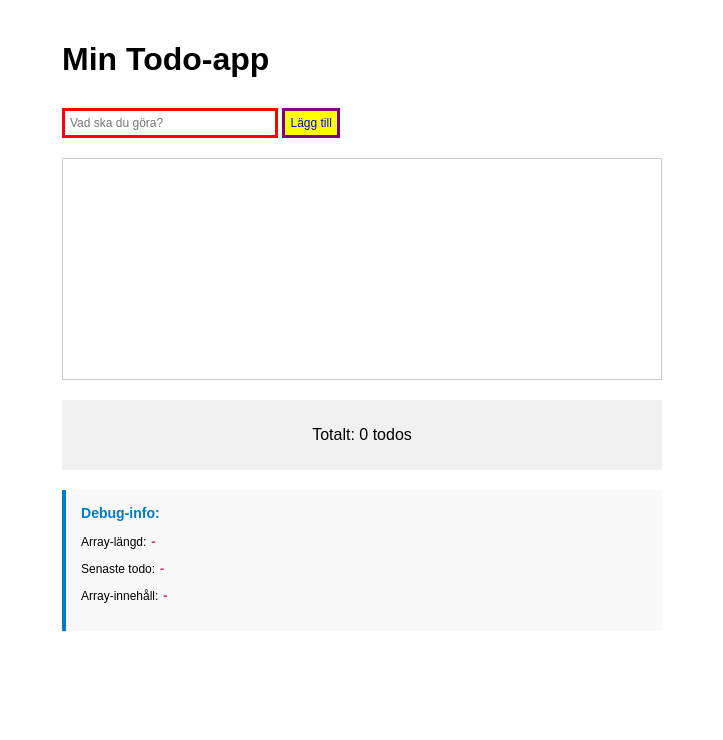
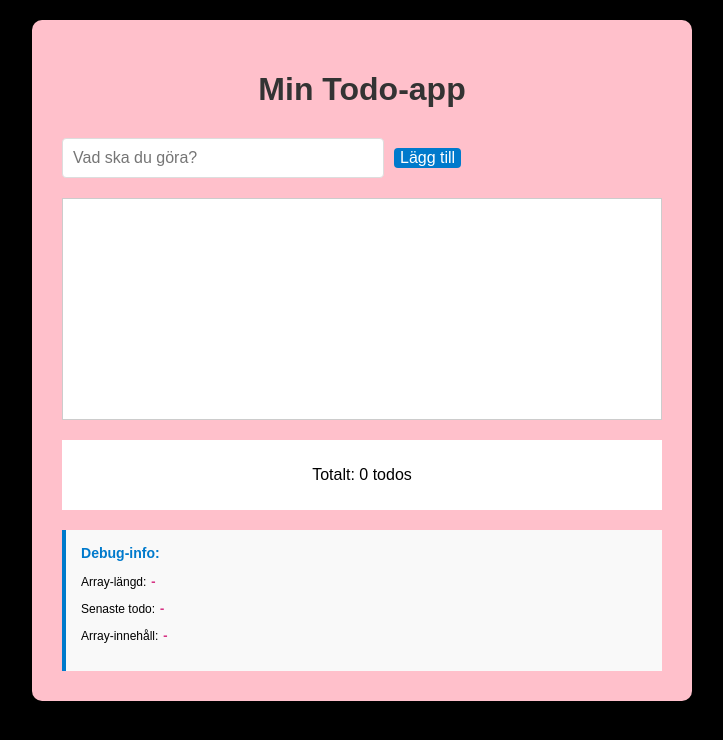
Before and after one commit to maxrub06/todolist-strate4, a plain HTML site: page index.html in a window 1280 px wide. Shown: the whole page, without its empty margins (278-1001 px from the left). Drawn offline with Linux system fonts and the light colour scheme.

Commit message:
Update style.css

```diff
--- a/style.css
+++ b/style.css
@@ -2,24 +2,27 @@
 
 body {
     font-family: Arial, sans-serif;
-    margin: 10px;
+    margin: 20px;
     /* Väldigt liten margin? */
-    background-color: white;
+    background-color: black;
     /* Kanske lite tråkigt? */
 }
 
 .container {
     max-width: 600px;
     margin: 0 auto;
-    padding: 10px;
+    padding: 30px;
+    background-color: pink;
+    border-radius: 10px;
+    box-shadow: 0 2px 10px rgba(0,0,0,0.1);
     /* För liten padding? */
     /* Ingen bakgrund eller skugga? Ser platt ut */
 }
 
 h1 {
-    text-align: left;
+    text-align: center;
     /* Borde kanske vara centrerad? */
-    color: black;
+    color: #333;
     /* Lite tråkig färg? */
     margin-bottom: 30px;
 }
@@ -27,32 +30,38 @@ h1 {
 /* Input-sektion */
 .input-section {
     margin-bottom: 20px;
+    display: flex;
+    align-items: center;
+    margin-bottom: 20px;
     /* Ingen layout-styling? Items staplas vertikalt istället för horisontellt */
 }
 
 #todo-input {
-    padding: 5px;
+    padding: 10px;
     /* För liten padding? */
-    font-size: 12px;
+    font-size: 16px;
     /* För liten text? */
-    border: 3px solid red;
+    border: 1px solid #ddd;
     /* Ful röd ram? */
-    width: 200px;
+    width: 300px;
+    border-radius: 4px;
 }
 
 /* Knapp-styling - har stora problem! */
 .add-button {
-    padding: 5px;
+    padding: 10px, 15px;
     /* För liten padding? */
-    font-size: 12px;
+    font-size: 16px;
     /* För liten text? */
-    border: 3px solid purple;
+    border: none;
     /* Ful lila ram? */
-    background-color: yellow;
+    background-color: #007acc;
     /* Gul bakgrund? Ser konstigt ut! */
-    color: blue;
+    color: white;
     /* Blå text på gul bakgrund? */
     cursor: pointer;
+    border-radius: 4px;
+    margin-left: 10px;
 }
 
 /* TODO: Här behöver du lägga till CSS för olika knapp-typer */
@@ -64,6 +73,7 @@ h1 {
     min-height: 200px;
     padding: 10px;
     margin: 20px 0;
+    background-color: white;
     /* Ingen bakgrundsfärg? */
 }
 
@@ -74,10 +84,10 @@ h1 {
 
 /* Statistik */
 .stats {
-    background-color: #f0f0f0;
+    background-color: white;
     padding: 10px;
     text-align: center;
-    /* Kanske behöver bättre styling? */
+/* Kanske behöver bättre styling? */
 }
 
 /* Debug-område */
```
